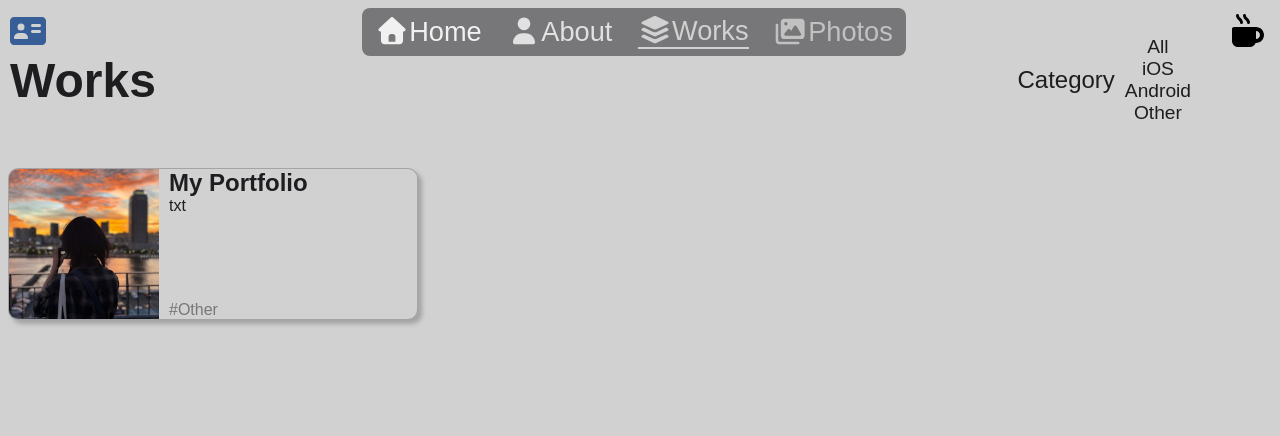
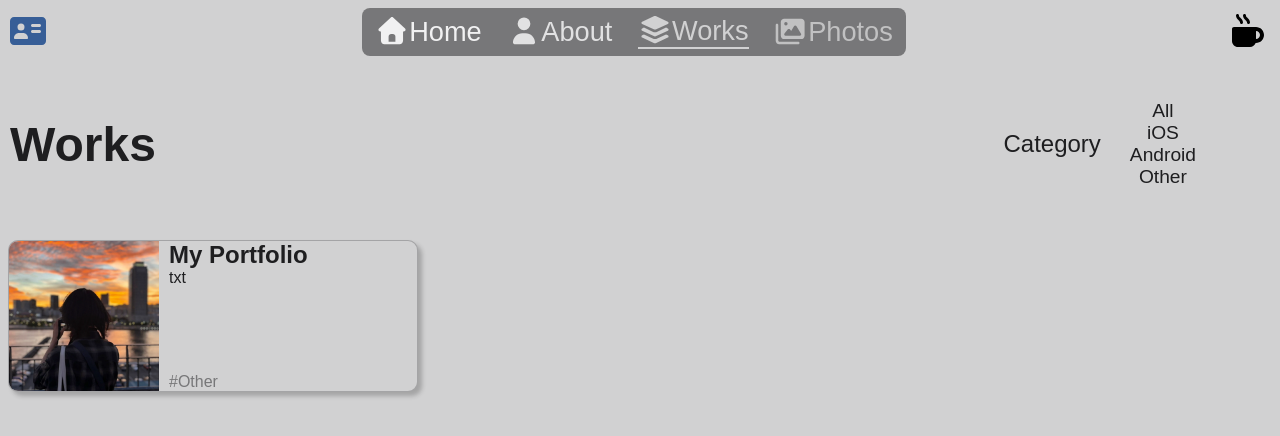
Before and after one commit to haaaaa722/portfolio, a React (Create React App) app: page /works in a window 1280 px wide. Shown: the top 436 px of the page. Built offline with nearby package versions, Linux system fonts and the light colour scheme; a web font is replaced by a local one.

Commit message:
works完成のはず

```diff
--- a/src/components/Header/Header.module.css
+++ b/src/components/Header/Header.module.css
@@ -8,6 +8,7 @@
     display: flex;
     justify-content: space-between;
     align-items: center;
+    pointer-events: none;
 }
 
 .logo{
@@ -17,6 +18,7 @@
     transition: all 0.3s ease;
     font-size: 2rem;
     margin: 0.5rem;
+    pointer-events: auto;
 }
 
 .hidden{
@@ -33,6 +35,7 @@
     border: none;
     font-size: 2rem;
     margin: 0.5rem;
+    pointer-events: auto;
 }
 
 @media (min-width: 768px){
@@ -42,6 +45,7 @@
         align-items: center;
         background: light-dark(rgba(30, 30, 32, 0.5), rgb(241, 241, 242, 0.5));
         border-radius: 0.5rem;
+        pointer-events: auto;
     }
 
     .navItem{
--- a/src/pages/About.module.css
+++ b/src/pages/About.module.css
@@ -104,6 +104,10 @@
 }
 
 @media (min-width: 768px) {
+    .container{
+        padding-top: 4rem;
+    }
+
     .profileContent{
         grid-template-columns: auto 1fr;
         justify-items: start;
--- a/src/pages/Works.module.css
+++ b/src/pages/Works.module.css
@@ -10,21 +10,24 @@
 .header{
     width: 100%;
     height: 10rem;
-    display: flex;
-    flex-direction: column;
-    justify-content: center;
-    align-items: flex-start;
+    position: relative;
     padding: 10px;
 }
 
 .title{
     font-size:3rem;
+    position: absolute;
+    top: 50%;
+    transform: translateY(-50%);
+    margin: 0;
 }
 
 .categoryMenu{
+    position: absolute;
     width: 100%;
     display: flex;
     flex-direction: column;
+    bottom: 0;
 }
 
 .catLabel{
@@ -32,15 +35,34 @@
 }
 
 .catList{
+    position: relative;
     display: flex;
     flex-direction: row;
-    align-items: center;
     justify-content: space-between;
+    isolation: isolate;
+    background: var(--works-bg);
 }
 
 .catBtn{
+    position: relative;
+    display: inline-flex;
+    align-items: center;
+    justify-content: center;
     font-size: 2rem;
+    padding: 0 5px;
     cursor: pointer;
+    color: var(--home-bg);
+    mix-blend-mode: difference;
+    z-index: 1;
+}
+
+.highlighter{
+    position: absolute;
+    background: var(--text-color);
+    border-radius: 0.5rem;
+    transition: all 0.3s ease;
+    pointer-events: none;
+    z-index: 0;
 }
 
 .grid{
@@ -50,6 +72,7 @@
     box-sizing: border-box;
     grid-template-columns: repeat(2, 1fr);
     padding: 0.5rem;
+    padding-top: 1rem;
 }
 
 .noData{
@@ -58,31 +81,51 @@
 }
 
 @media (min-width:768px){
-    .header{
-        flex-direction: row;
-        justify-content: space-between;
-        align-items: center;
+    .container{
+        padding-top: 4rem;
     }
 
     .categoryMenu{
+        position: absolute;
+        right: 0;
+        bottom: auto;
+        top: 50%;
+        transform: translateY(-50%);
         width: auto;
+        display: flex;
         flex-direction: row;
-        align-items: center;
+        align-items: flex-start;
+        gap: 24px;
         padding-right: 5vw;
     }
 
     .catLabel{
         display: block;
-        margin-right: 10px;
+        margin: 0;
         font-size: 1.5rem;
+        line-height: 1;
+        white-space: nowrap;
+        align-self: center;
     }
 
     .catList{
+        display: flex;
         flex-direction: column;
+        align-items: center;
+        background: transparent;
+        isolation: auto;
+        justify-content: flex-start;
     }
 
     .catBtn{
         font-size: 1.2rem;
+        white-space: nowrap;
+        mix-blend-mode: normal;
+        color: var(--text-color)
+    }
+
+    .highlighter{
+        display: none;
     }
 }
 
--- a/src/pages/Works.tsx
+++ b/src/pages/Works.tsx
@@ -1,4 +1,4 @@
-import React, { useState, useEffect } from "react";
+import React, { useState, useEffect, useRef } from "react";
 import { useParams, Link } from "react-router-dom";
 import WorksCard from "../components/Works/WorksCard";
 import { worksList, Category } from "../data/worksData";
@@ -9,8 +9,17 @@ const ITEMS_PER_PAGE = 12;
 
 const Works = ()=>{
     const {categorySlug} = useParams();
-    const activeCategory = categorySlug || "All";
+    const activeCategory = (categorySlug as Category) || "All";
     const [currentPage, setCurrentPage] = useState(1);
+    const [highlightStyle, setHighlightStyle] = useState({
+        left: 0,
+        top: 0,
+        width: 0,
+        height: 0,
+    });
+    const tabsRef = useRef<(HTMLAnchorElement | null)[]>([]);
+
+    const categories: Category[] = ["All", "iOS", "Android", "Other"];
 
     // カテゴリ変更で1ページ目に戻す
     useEffect(()=>{
@@ -33,7 +42,20 @@ const Works = ()=>{
         window.scrollTo({top: 0, behavior: "smooth"});
     };
 
-    const categories: Category[] = ["All", "iOS", "Android", "Other"];
+    // カテゴリの背景の処理
+    useEffect(() => {
+        const activeIndex = categories.findIndex(cat => cat === activeCategory);
+        const currentTab = tabsRef.current[activeIndex];
+
+        if (currentTab) {
+            setHighlightStyle({
+                left: currentTab.offsetLeft,
+                top: currentTab.offsetTop,
+                width: currentTab.offsetWidth,
+                height: currentTab.offsetHeight,
+            });
+        }
+    }, [activeCategory]);
 
     return(
         <div className={styles.container}>
@@ -42,11 +64,21 @@ const Works = ()=>{
                 <div className={styles.categoryMenu}>
                     <span className={styles.catLabel}>Category</span>
                     <div className={styles.catList}>
-                        {categories.map((cat)=>(
+                        <div className={styles.highlighter}
+                            style={{
+                                left: `${highlightStyle.left}px`,
+                                top: `${highlightStyle.top}px`,
+                                width: `${highlightStyle.width}px`,
+                                height: `${highlightStyle.height}px`,
+                            }}
+                        />
+
+                        {categories.map((cat, index)=>(
                             <Link
                                 key={cat}
+                                ref={(el)=>{tabsRef.current[index] = el;}}
                                 to={cat === "All" ? "/works" : `/works/${cat}`}
-                                className={`${styles.catBtn} ${activeCategory === cat ? styles.active : ""}`}
+                                className={`${styles.catBtn}`}
                             >
                                 {cat}
                             </Link>
```
